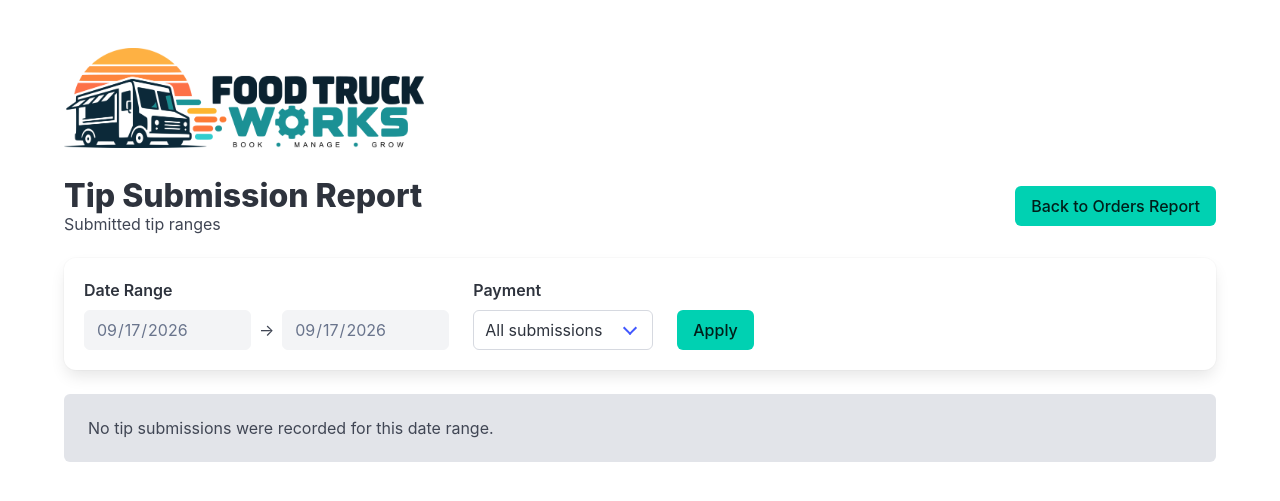
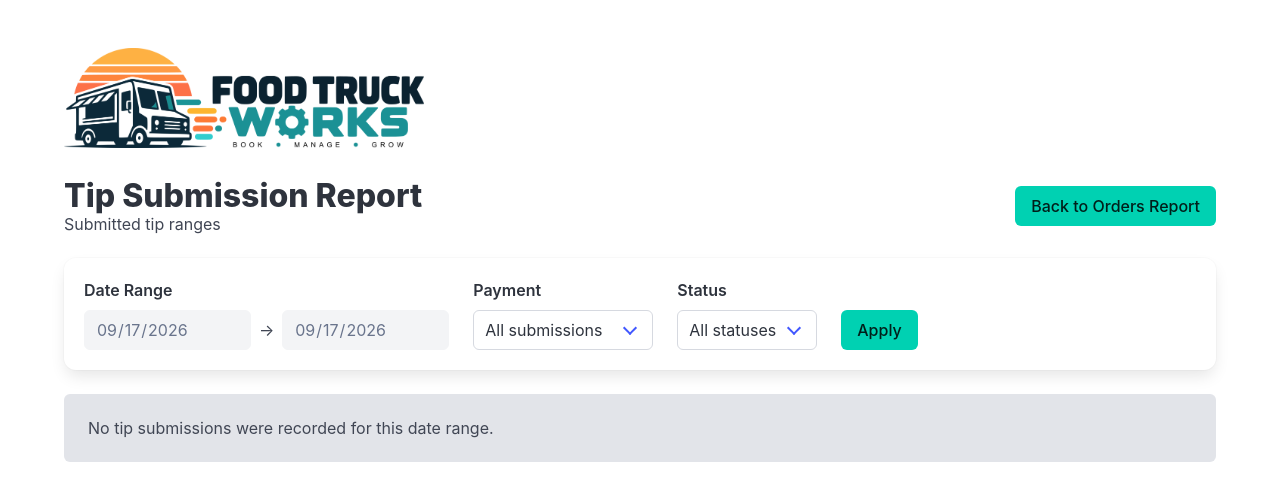
Before and after one commit to kyledugger/PoyntEventReports, a FastAPI app: page /poynt/tip-submissions in a window 1280 px wide. Shown: the top 501 px of the page. Run offline with FastAPI, Linux system fonts and the light colour scheme; the visitor is signed in with stand-in values (Sample User, id 1); tables that the repository leaves empty hold one stand-in row (values such as "Sample post").

Commit message:
adding tip submission status

```diff
--- a/routers/poynt.py
+++ b/routers/poynt.py
@@ -1,7 +1,7 @@
 from sku_map import fix_sku
 from categories import sku_prefix_to_category_map
 import json
-from fastapi import APIRouter, Form, Query, Request
+from fastapi import APIRouter, Form, HTTPException, Query, Request
 from fastapi.responses import HTMLResponse, RedirectResponse
 from fastapi.templating import Jinja2Templates
 from sqlalchemy import select
@@ -1201,6 +1201,12 @@ def _tip_submission_display(submission: TipSubmission) -> dict:
         "report_end_at": submission.report_end_at.isoformat(),
         "total_tip_cents": submission.total_tip_cents,
         "payout_method": submission.payout_method,
+        "processing_status": submission.processing_status,
+        "processed_at": (
+            submission.processed_at.isoformat()
+            if submission.processed_at
+            else None
+        ),
         "submitted_at": submission.submitted_at.isoformat(),
         "ranges": ranges,
         "employee_totals": _aggregate_tip_allocations(ranges),
@@ -1220,6 +1226,7 @@ async def tip_submission_report(
     start: str = "",
     end: str = "",
     payment: str = "",
+    status: str = "",
 ):
     user_id = request.session.get("user_id")
     if not user_id:
@@ -1260,6 +1267,7 @@ async def tip_submission_report(
     day_start, day_end, _, _ = bounds
 
     selected_payment = payment if payment in {"cash", "paycheck"} else ""
+    selected_status = status if status in {"pending", "paid", "rejected"} else ""
 
     submission_query = select(TipSubmission).where(
         TipSubmission.organization_id == organization_id,
@@ -1270,6 +1278,11 @@ async def tip_submission_report(
     if selected_payment:
         submission_query = submission_query.where(
             TipSubmission.payout_method == selected_payment
+        )
+
+    if selected_status:
+        submission_query = submission_query.where(
+            TipSubmission.processing_status == selected_status
         )
 
     submission_query = submission_query.order_by(
@@ -1290,8 +1303,69 @@ async def tip_submission_report(
             "tip_report_can_select_date_range": can_select_date_range,
             "tip_report_validation_message": validation_message,
             "tip_report_payment": selected_payment,
+            "tip_report_status": selected_status,
+            "tip_report_can_process": can_select_date_range,
         },
     )
+
+
+@router.post("/poynt/tip-submissions/{submission_id}/status")
+async def update_tip_submission_status(
+    submission_id: int,
+    request: Request,
+    processing_status: str = Form(...),
+    return_start: str = Form(""),
+    return_end: str = Form(""),
+    return_payment: str = Form(""),
+    return_status: str = Form(""),
+):
+    user_id = request.session.get("user_id")
+    if not user_id:
+        return RedirectResponse("/login", status_code=303)
+
+    organization_id = get_current_organization_id(request)
+    if organization_id is None:
+        request.session.clear()
+        return RedirectResponse("/login", status_code=303)
+
+    role = get_organization_role(user_id, organization_id)
+    if not role_can_view_payroll_reports(role):
+        raise HTTPException(status_code=403, detail="Payroll access is required.")
+
+    if processing_status not in {"paid", "rejected"}:
+        raise HTTPException(status_code=400, detail="Invalid tip submission status.")
+
+    with SessionLocal() as session:
+        submission = session.execute(
+            select(TipSubmission).where(
+                TipSubmission.id == submission_id,
+                TipSubmission.organization_id == organization_id,
+            )
+        ).scalar_one_or_none()
+
+        if submission is None:
+            raise HTTPException(status_code=404, detail="Tip submission not found.")
+
+        submission.processing_status = processing_status
+        submission.processed_at = datetime.utcnow()
+        submission.processed_by_user_id = user_id
+        session.commit()
+
+    return_params = {}
+    if return_start:
+        return_params["start"] = return_start
+    if return_end:
+        return_params["end"] = return_end
+    if return_payment in {"cash", "paycheck"}:
+        return_params["payment"] = return_payment
+    if return_status in {"pending", "paid", "rejected"}:
+        return_params["status"] = return_status
+
+    redirect_url = "/poynt/tip-submissions"
+    if return_params:
+        redirect_url = f"{redirect_url}?{urlencode(return_params)}"
+
+    return RedirectResponse(redirect_url, status_code=303)
 
 
 @router.post("/poynt/tip-submissions")
@@ -1341,6 +1415,9 @@ async def submit_tip_record(
         if not isinstance(tip_range.get("employees"), list) or not tip_range["employees"]:
             return RedirectResponse("/poynt/orders", status_code=303)
 
+    submitted_at = datetime.utcnow()
+    processing_status = "paid" if payout_method == "cash" else "pending"
+
     with SessionLocal() as session:
         submission = TipSubmission(
             organization_id=organization_id,
@@ -1351,7 +1428,11 @@ async def submit_tip_record(
             report_end_at=report_end,
             total_tip_cents=max(0, int(total_tip_cents)),
             payout_method=payout_method,
+            processing_status=processing_status,
+            processed_at=submitted_at if processing_status == "paid" else None,
+            processed_by_user_id=user_id if processing_status == "paid" else None,
             submission_data=json.dumps(submission_data),
+            submitted_at=submitted_at,
         )
         session.add(submission)
         session.commit()
--- a/templates/tip_submissions.html
+++ b/templates/tip_submissions.html
@@ -76,6 +76,28 @@
                     </div>
 
                     <div class="column is-narrow">
+                        <label class="label" for="tip-report-status">Status</label>
+                        <div class="control">
+                            <div class="select">
+                                <select id="tip-report-status" name="status">
+                                    <option value="" {% if not tip_report_status %}selected{% endif %}>
+                                        All statuses
+                                    </option>
+                                    <option value="pending" {% if tip_report_status == "pending" %}selected{% endif %}>
+                                        Pending
+                                    </option>
+                                    <option value="paid" {% if tip_report_status == "paid" %}selected{% endif %}>
+                                        Paid
+                                    </option>
+                                    <option value="rejected" {% if tip_report_status == "rejected" %}selected{% endif %}>
+                                        Rejected
+                                    </option>
+                                </select>
+                            </div>
+                        </div>
+                    </div>
+
+                    <div class="column is-narrow">
                         <label class="label" aria-hidden="true">&nbsp;</label>
                         <button type="submit" class="button is-primary">Apply</button>
                     </div>
@@ -98,6 +120,8 @@
                             <th>Employee Totals</th>
                             <th>Total Tips</th>
                             <th>Payment</th>
+                            <th>Status</th>
+                            {% if tip_report_can_process %}<th>Actions</th>{% endif %}
                         </tr>
                     </thead>
                     <tbody>
@@ -154,6 +178,62 @@
                                         Cash out
                                     {% endif %}
                                 </td>
+                                <td style="white-space: nowrap;">
+                                    {% if submission.processing_status == "paid" %}
+                                        <span class="tag is-success is-light">Paid</span>
+                                    {% elif submission.processing_status == "rejected" %}
+                                        <span class="tag is-danger is-light">Rejected</span>
+                                    {% else %}
+                                        <span class="tag is-warning is-light">Pending</span>
+                                    {% endif %}
+
+                                    {% if submission.processed_at %}
+                                        <div class="is-size-7 has-text-grey mt-1">
+                                            <span
+                                                class="tip-report-time"
+                                                data-value="{{ submission.processed_at }}"
+                                            ></span>
+                                        </div>
+                                    {% endif %}
+                                </td>
+                                {% if tip_report_can_process %}
+                                    <td style="white-space: nowrap;">
+                                        {% if submission.processing_status != "paid" %}
+                                            <form
+                                                method="post"
+                                                action="/poynt/tip-submissions/{{ submission.id }}/status"
+                                                class="is-inline-block mr-1"
+                                            >
+                                                <input type="hidden" name="processing_status" value="paid">
+                                                <input type="hidden" name="return_start" value="{{ tip_report_start_date }}">
+                                                <input type="hidden" name="return_end" value="{{ tip_report_end_date }}">
+                                                <input type="hidden" name="return_payment" value="{{ tip_report_payment }}">
+                                                <input type="hidden" name="return_status" value="{{ tip_report_status }}">
+                                                <button type="submit" class="button is-small is-success is-light">
+                                                    Mark Paid
+                                                </button>
+                                            </form>
+                                        {% endif %}
+
+                                        {% if submission.processing_status != "rejected" %}
+                                            <form
+                                                method="post"
+                                                action="/poynt/tip-submissions/{{ submission.id }}/status"
+                                                class="is-inline-block"
+                                                onsubmit="return confirm('Reject this tip submission?');"
+                                            >
+                                                <input type="hidden" name="processing_status" value="rejected">
+                                                <input type="hidden" name="return_start" value="{{ tip_report_start_date }}">
+                                                <input type="hidden" name="return_end" value="{{ tip_report_end_date }}">
+                                                <input type="hidden" name="return_payment" value="{{ tip_report_payment }}">
+                                                <input type="hidden" name="return_status" value="{{ tip_report_status }}">
+                                                <button type="submit" class="button is-small is-danger is-light">
+                                                    Reject
+                                                </button>
+                                            </form>
+                                        {% endif %}
+                                    </td>
+                                {% endif %}
                             </tr>
                         {% endfor %}
                     </tbody>
```
Also changed, not shown: tip_submission_model.py (+25 -1 lines).
